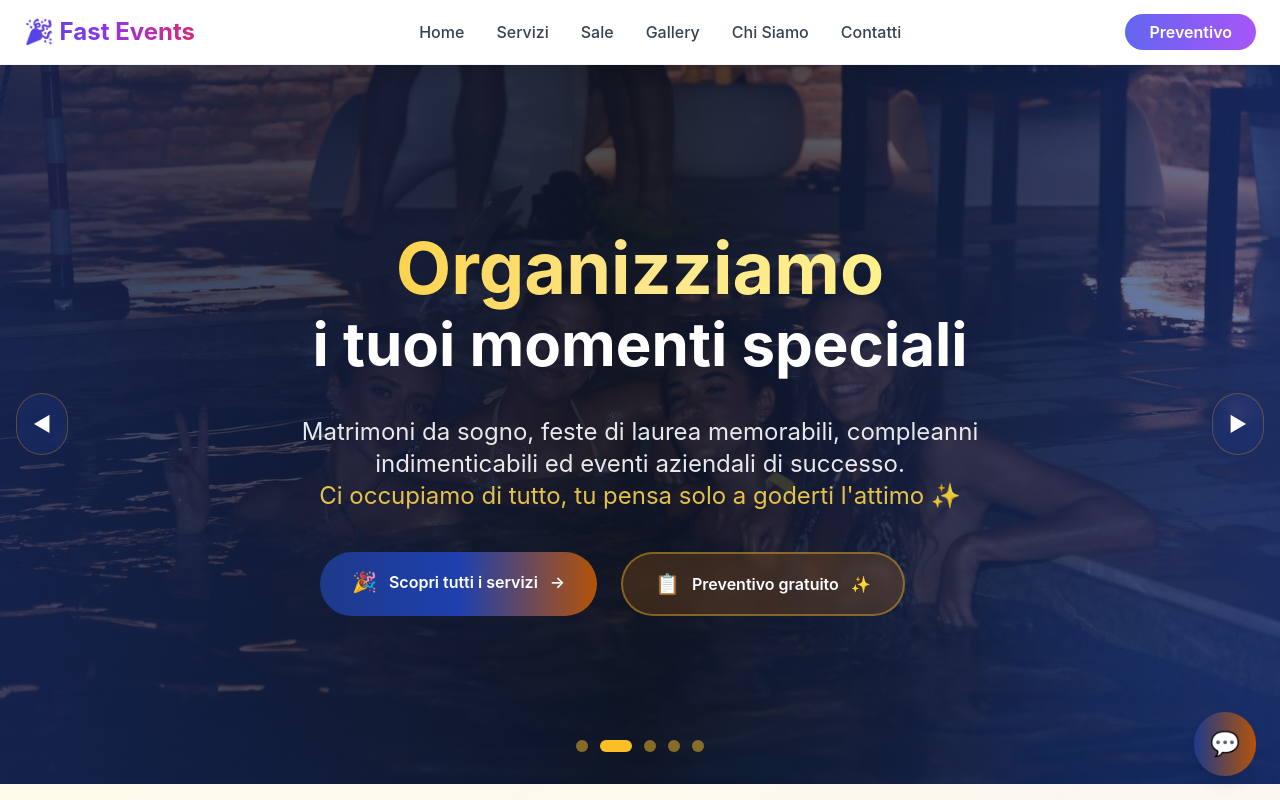
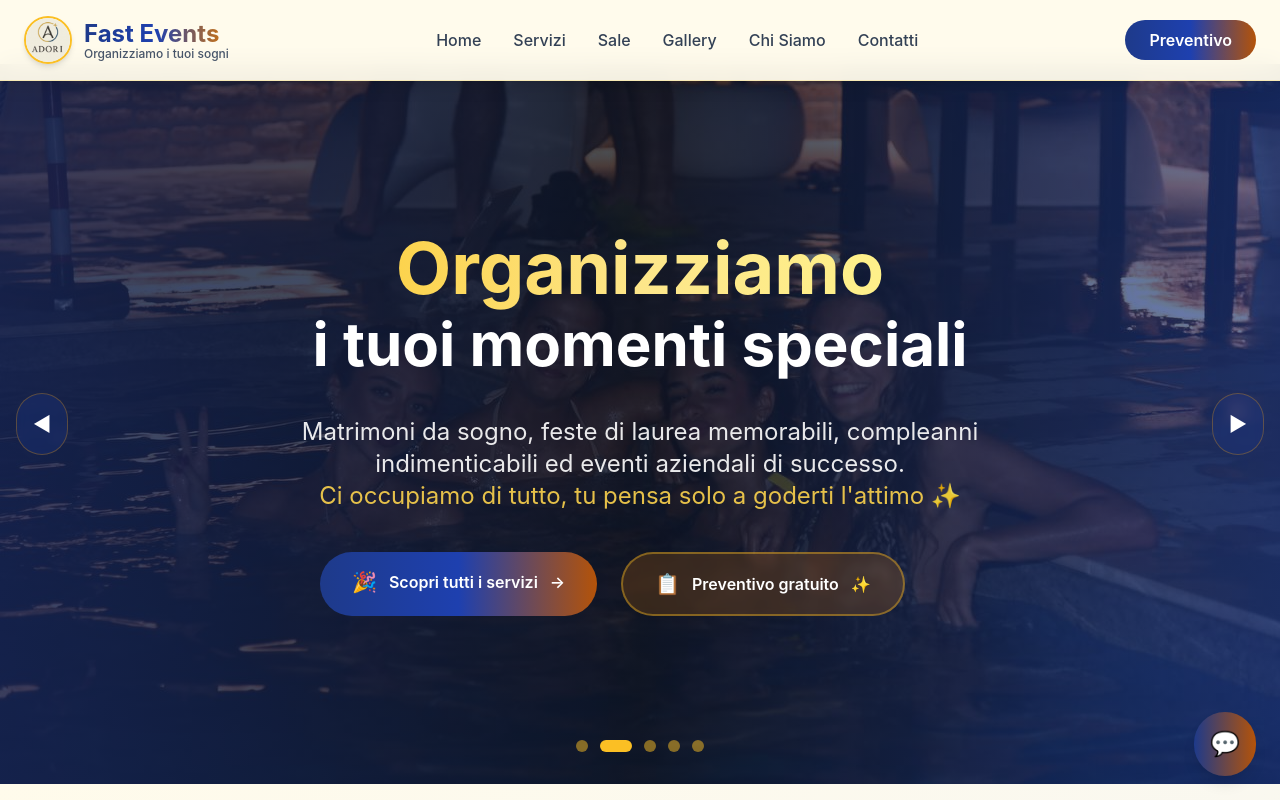
Before and after one commit to Gregoriounipd/fast-events, a Next.js app: page / in a window 1280 px wide. Shown: the top 800 px of the page. Built offline with nearby package versions, Linux system fonts and the light colour scheme.

Commit message:
dale machosss

```diff
--- a/app/components/Header.js
+++ b/app/components/Header.js
@@ -1,38 +1,57 @@
 "use client";
 import { useState } from 'react';
 import Link from 'next/link';
-
+import Image from 'next/image';
 
 export default function Header() {
     const [isOpen, setIsOpen] = useState(false);
 
     const links = [
         { name: "Home", href: "/" },
-        { name: "Servizi", href: "/servizi" }, // <-- Link alla pagina servizi
+        { name: "Servizi", href: "/servizi" },
         { name: "Sale", href: "/sale" },
         { name: "Gallery", href: "/gallery" },
         { name: "Chi Siamo", href: "/chi-siamo" },
-        { name: "Contatti", href: "#contatti" }, // <-- Scroll alla sezione contatti homepage
+        { name: "Contatti", href: "#contatti" },
     ];
 
     return (
-        <header className="fixed top-0 left-0 w-full bg-white/90 backdrop-blur-md shadow-lg z-50 border-b border-gray-100">
-            <div className="max-w-7xl mx-auto px-6 flex items-center justify-between h-16">
-                {/* Logo */}
-                <Link href="/" className="text-2xl font-bold bg-gradient-to-r from-indigo-600 via-purple-600 to-pink-600 bg-clip-text text-transparent hover:scale-105 transition-transform duration-300">
-                    🎉 Fast Events
+        <header className="fixed top-0 left-0 w-full bg-amber-50/95 backdrop-blur-md shadow-lg z-50 border-b border-amber-200/50">
+            <div className="max-w-7xl mx-auto px-4 sm:px-6 flex items-center justify-between h-16 sm:h-20">
+                {/* Logo + Brand Name */}
+                <Link href="/" className="flex items-center gap-3 hover:scale-105 transition-transform duration-300 group">
+                    {/* Logo Image - Sostituisci '/images/logo.png' con il percorso del tuo logo */}
+                    <div className="relative w-10 h-10 sm:w-12 sm:h-12 rounded-full overflow-hidden border-2 border-amber-400 group-hover:border-blue-900 transition-all duration-300 shadow-md">
+                        <Image
+                            src="/images/logo.jpg"
+                            alt="Fast Events Logo"
+                            fill
+                            className="object-cover"
+                            priority
+                        />
+                    </div>
+
+                    {/* Brand Name */}
+                    <div className="flex flex-col">
+                        <span className="text-xl sm:text-2xl font-bold bg-gradient-to-r from-blue-900 via-blue-800 to-amber-600 bg-clip-text text-transparent">
+                            Fast Events
+                        </span>
+                        <span className="text-[10px] sm:text-xs text-slate-600 font-medium -mt-1 hidden sm:block">
+                            Organizziamo i tuoi sogni
+                        </span>
+                    </div>
                 </Link>
 
                 {/* Menu Desktop */}
-                <nav className="hidden md:flex space-x-8">
+                <nav className="hidden md:flex space-x-6 lg:space-x-8">
                     {links.map((link) => (
                         <Link
                             key={link.name}
                             href={link.href}
-                            className="relative text-gray-700 hover:text-indigo-600 transition-all duration-300 font-medium group"
+                            className="relative text-slate-700 hover:text-blue-900 transition-all duration-300 font-medium group"
                         >
                             <span>{link.name}</span>
-                            <div className="absolute bottom-0 left-0 w-0 h-0.5 bg-gradient-to-r from-indigo-500 to-purple-500 group-hover:w-full transition-all duration-300"></div>
+                            <div className="absolute bottom-0 left-0 w-0 h-0.5 bg-gradient-to-r from-blue-900 to-amber-600 group-hover:w-full transition-all duration-300"></div>
                         </Link>
                     ))}
                 </nav>
@@ -41,7 +60,7 @@ export default function Header() {
                 <div className="hidden md:block">
                     <Link
                         href="/servizi#contatto-rapido"
-                        className="bg-gradient-to-r from-indigo-500 to-purple-500 text-white px-6 py-2 rounded-full font-semibold hover:from-indigo-600 hover:to-purple-600 transition-all duration-300 hover:scale-105 hover:shadow-lg"
+                        className="bg-gradient-to-r from-blue-900 via-blue-800 to-amber-700 text-white px-5 lg:px-6 py-2 lg:py-2.5 rounded-full font-semibold hover:from-blue-950 hover:to-amber-800 transition-all duration-300 hover:scale-105 hover:shadow-lg text-sm lg:text-base"
                     >
                         Preventivo
                     </Link>
@@ -50,7 +69,7 @@ export default function Header() {
                 {/* Menu Mobile Button */}
                 <button
                     onClick={() => setIsOpen(!isOpen)}
-                    className="md:hidden text-gray-700 hover:text-indigo-600 transition-colors p-2"
+                    className="md:hidden text-slate-700 hover:text-blue-900 transition-colors p-2 rounded-lg hover:bg-amber-100"
                 >
                     {isOpen ? (
                         <svg className="w-6 h-6" fill="none" stroke="currentColor" viewBox="0 0 24 24">
@@ -66,23 +85,23 @@ export default function Header() {
 
             {/* Mobile Menu */}
             {isOpen && (
-                <div className="md:hidden bg-white border-t border-gray-100 shadow-lg">
+                <div className="md:hidden bg-amber-50/98 backdrop-blur-md border-t border-amber-200 shadow-lg">
                     <nav className="flex flex-col py-4">
                         {links.map((link) => (
                             <Link
                                 key={link.name}
                                 href={link.href}
                                 onClick={() => setIsOpen(false)}
-                                className="px-6 py-3 text-gray-700 hover:text-indigo-600 hover:bg-gray-50 transition-all duration-200 font-medium"
+                                className="px-6 py-3 text-slate-700 hover:text-blue-900 hover:bg-amber-100 transition-all duration-200 font-medium border-l-4 border-transparent hover:border-blue-900"
                             >
                                 {link.name}
                             </Link>
                         ))}
-                        <div className="px-6 pt-4">
+                        <div className="px-6 pt-4 pb-2">
                             <Link
                                 href="/servizi#contatto-rapido"
                                 onClick={() => setIsOpen(false)}
-                                className="block w-full text-center bg-gradient-to-r from-indigo-500 to-purple-500 text-white px-6 py-3 rounded-full font-semibold hover:from-indigo-600 hover:to-purple-600 transition-all duration-300"
+                                className="block w-full text-center bg-gradient-to-r from-blue-900 via-blue-800 to-amber-700 text-white px-6 py-3 rounded-full font-semibold hover:from-blue-950 hover:to-amber-800 transition-all duration-300 shadow-md"
                             >
                                 Preventivo Gratuito
                             </Link>
--- a/app/sale/page.js
+++ b/app/sale/page.js
@@ -201,7 +201,7 @@ export default function SalePage() {
           </p>
           <div className="flex flex-col sm:flex-row gap-4 justify-center">
             <a
-              href="https://wa.me/3892574273?text=Ciao! Vorrei informazioni sulle vostre location."
+              href="https://wa.me/3921209212?text=Ciao! Vorrei informazioni sulle vostre location."
               target="_blank"
               rel="noopener noreferrer"
               className="inline-flex items-center gap-3 bg-[#D4AF37] text-[#1A237E] px-8 py-4 rounded-full font-bold hover:bg-[#DAB86A] transition-all duration-300 shadow-lg hover:shadow-xl hover:scale-105"
--- a/app/servizi/page.js
+++ b/app/servizi/page.js
@@ -434,7 +434,7 @@ export default function ServiziPage() {
 
               <div className="text-center">
                 <a
-                  href="https://wa.me/3892574273?text=Ciao! Vorrei informazioni sui vostri servizi."
+                  href="https://wa.me/3921209212?text=Ciao! Vorrei informazioni sui vostri servizi."
                   target="_blank"
                   rel="noopener noreferrer"
                   className="inline-flex items-center gap-3 bg-green-500 text-white px-8 py-4 rounded-full font-semibold hover:bg-green-600 transition-all duration-300 hover:scale-105"
```
Also changed, not shown: app/page.js (+5 -5 lines), public/images/logo.jpg (added).
